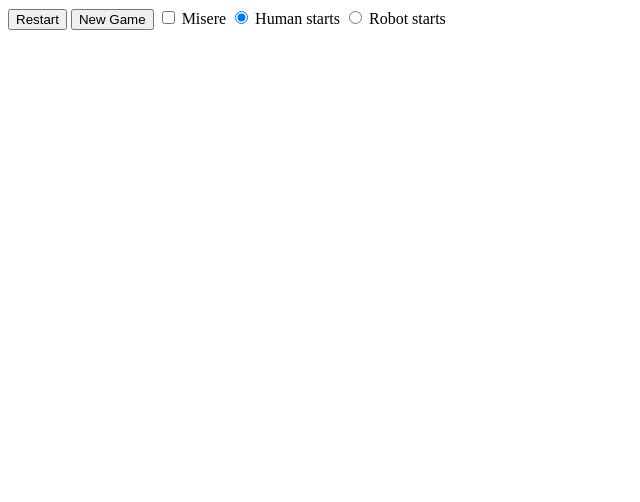
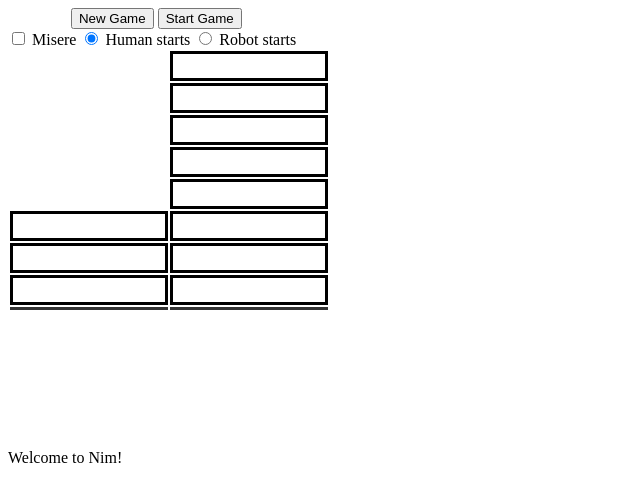
Before and after one commit to magarnicle/nim_game, a plain HTML site: page index.html in a window 1280 px wide. Shown: the whole page, without its empty margins (0-640 px from the left). Drawn offline with Linux system fonts and the light colour scheme.

Commit message:
starting/restarting buttons work

```diff
--- a/game.js
+++ b/game.js
@@ -1,6 +1,8 @@
 var game_board = document.getElementById("game_board");
 var game_log = document.getElementById("game_log");
-var setup_details = document.getElementById("setup");
+var start_game_button = document.getElementById("start_button")
+var reset_button = document.getElementById("reset_button")
+var settings = document.getElementById("settings");
 var misere_button = document.getElementById("misere_button");
 var starting_player = document.getElementsByName("starting_player");
 var game_state = {};
@@ -14,13 +16,26 @@ function reset(){
             game_state[key] = saved_game_state[key];
         };
     }
-    update_game_board(game_state);
-    setup_details.style = "visibility:hidden";
-    game_log.innerHTML = "Welcome to Nim!"
+    enable_settings();
+    start_game_button.style = "visibility: visible";
+    game_log.innerHTML = "Welcome to Nim, again!"
     update_game_board();
 };
 
+function enable_settings(){
+    for (var node of settings.children){
+        node.disabled = false;
+    }
+};
+
+function disable_settings(){
+    for (var node of settings.children){
+        node.disabled = true;
+    }
+};
+
 function new_game(){
+    reset_button.style = "visibility: hidden";
     var stacks = []
     for (var i=0; i<Math.random() * 5; i++){
         stacks.push(Math.ceil(Math.random() * 10));
@@ -41,18 +56,28 @@ function new_game(){
         "locked": false,
         "robot_level": 2
     };
-    game_log.innerHTML = "Welcome to Nim!"
-    log("Misere?: " + game_state["misere"])
-    log("Player turn?: " + (game_state["player_turn"] == 0 ? "Human" : "Robot"))
     for (key of Object.keys(game_state)){
         if (key == "players" || key == "stacks"){
             saved_game_state[key] = Array.from(game_state[key]);
         } else {
             saved_game_state[key] = game_state[key];
         };
-    }
-    setup_details.style = "visibility:hidden";
+    };
+    enable_settings();
+    start_game_button.style = "visibility: visible";
+    game_log.innerHTML = "Welcome to Nim!"
     update_game_board();
+};
+
+function start_game(){
+    start_game_button.style = "visibility: hidden";
+    reset_button.style = "visibility: visible";
+    var player_turn = starting_player[0].checked ? 0 : 1;
+    game_state["player_turn"] = player_turn;
+    game_state["misere"] = misere_button.checked;
+    game_state["robot_level"] = 2;
+    log("Misere?: " + game_state["misere"])
+    log("Player turn?: " + (game_state["player_turn"] == 0 ? "Human" : "Robot"))
     if (game_state["players"][game_state["player_turn"]]["type"] == "Robot"){
         var robot_turn = get_robot_turn();
         game_state["locked"] = true;
@@ -61,7 +86,9 @@ function new_game(){
     if (lock){
         game_state["locked"] = false;
     };
-};
+    disable_settings();
+    update_game_board();
+}
 
 function log(message){
     console.log(message);
@@ -284,7 +311,6 @@ function _take_turn(stack, index, lock){
         } else {
             log("Game over! " + game_state["players"][game_state["player_turn"]]["name"] + " won!!");
         };
-        setup_details.style = "visibility:visible";
         return;
     };
     game_state["player_turn"] = game_state["player_turn"] + 1
@@ -301,3 +327,5 @@ function _take_turn(stack, index, lock){
         game_state["locked"] = false;
     };
 };
+
+new_game();
--- a/index.html
+++ b/index.html
@@ -8,9 +8,10 @@ td {width: 150px}
   </style>
 </head>
 <body>
-  <div id="setup">
-      <button id="reset_button" onclick="reset()">Restart</button>
-      <button id="new_game_button" onclick="new_game()">New Game</button>
+  <button id="reset_button" onclick="reset()">Restart</button>
+  <button id="new_game_button" onclick="new_game()">New Game</button>
+  <button id="start_button" onclick="start_game()">Start Game</button>
+  <div id="settings">
       <input type="checkbox" id="misere_button" name="misere_button" value="true">
       <label for="misere_button">Misere</label>
       <input type="radio" id="human_button" name="starting_player" value="0" checked>
```
